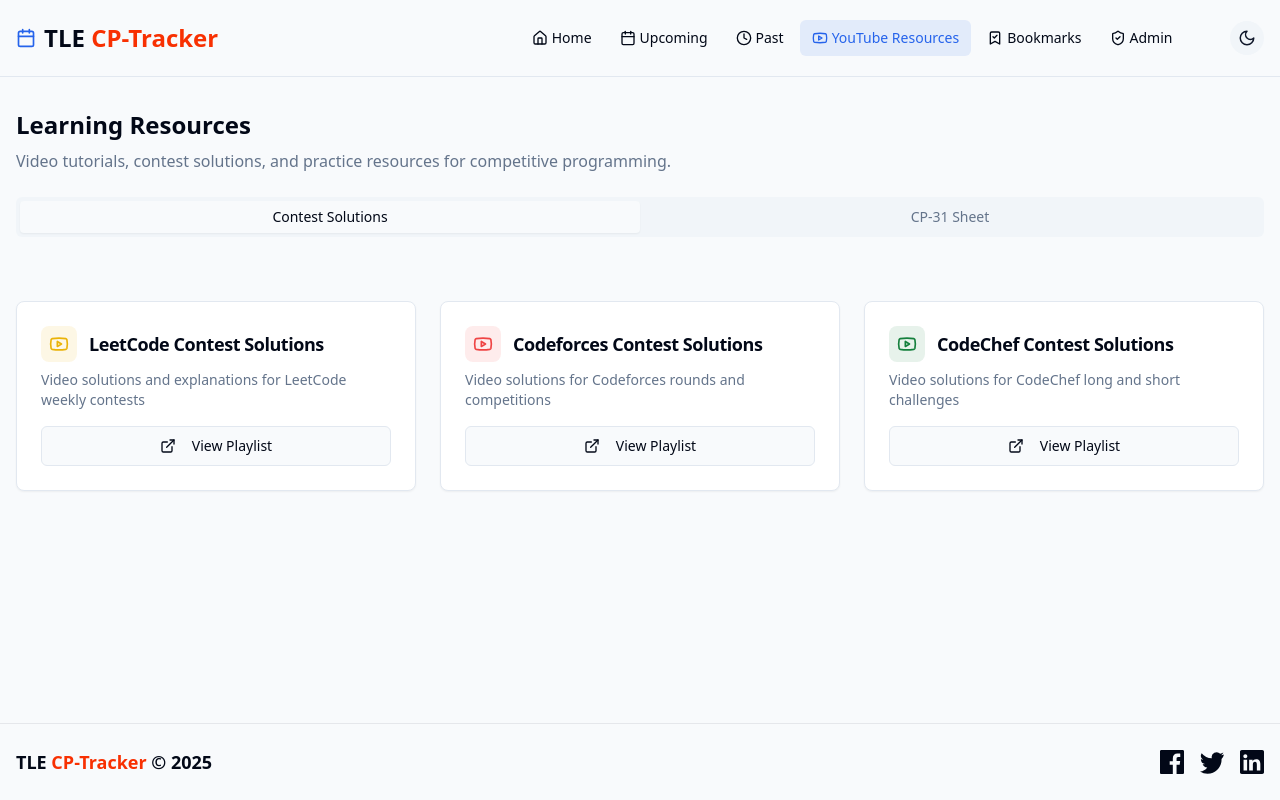
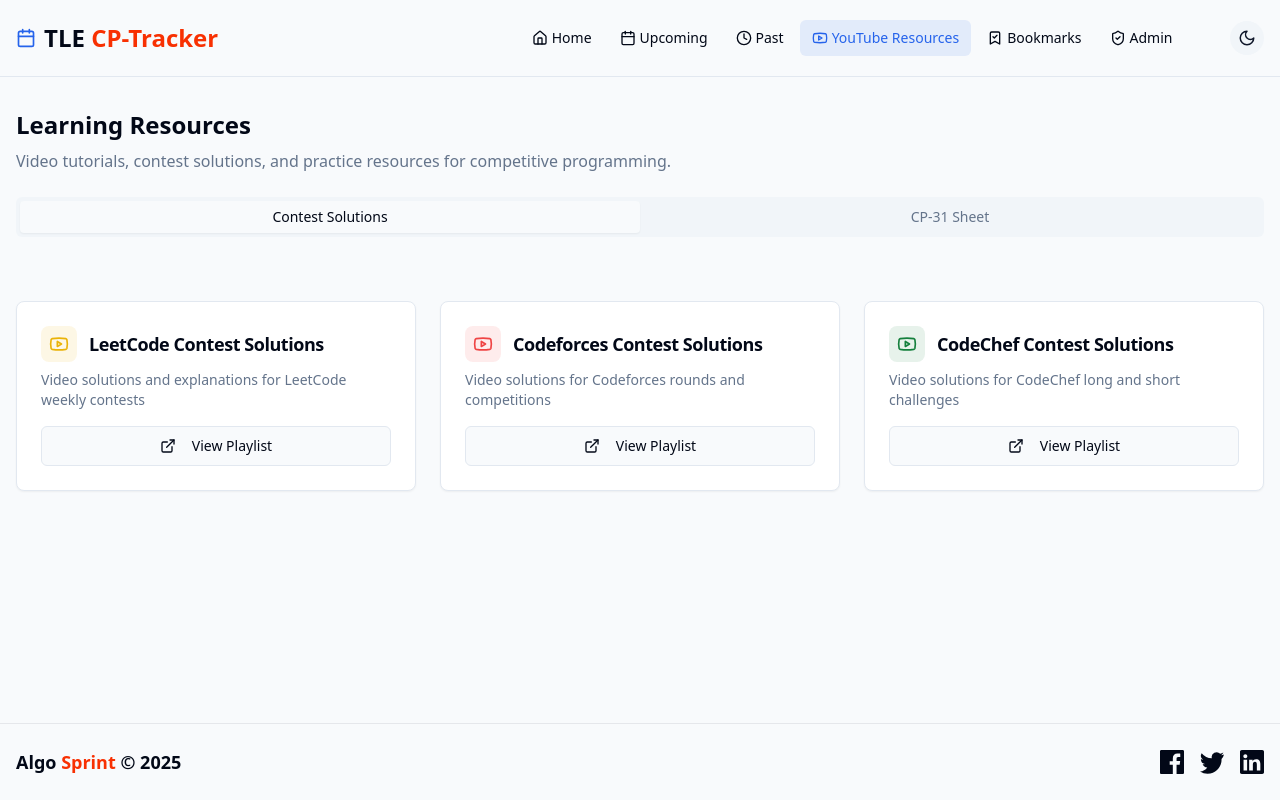
Before and after one commit to adityasharmawork/algosprint, a React (Vite) app in the folder client/: page /youtube in a window 1280 px wide. Built offline with nearby package versions, Linux system fonts and the light colour scheme.

Commit message:
Customized HomePage

```diff
--- a/client/index.html
+++ b/client/index.html
@@ -4,7 +4,7 @@
   <head>
     <meta charset="UTF-8" />
     <meta name="viewport" content="width=device-width, initial-scale=1.0" />
-    <title>Contest Tracker - Programming Competitions</title>
+    <title>AlgoSprint</title>
     <meta name="description" content="Track upcoming and past programming contests from Codeforces, CodeChef, and LeetCode" />
     <meta name="author" content="Contest Tracker" />
     <meta property="og:image" content="/og-image.png" />
--- a/client/src/App.jsx
+++ b/client/src/App.jsx
@@ -37,7 +37,7 @@ const App = () => {
           <div className="mb-4 md:mb-0">
             {/* <h2 className="text-xl font-bold">DevHunt</h2> */}
             <div className="font-thin">
-                    <p className='text-lg font-bold'>TLE <span className='text-[#F83002]'>CP-Tracker</span> &copy; {new Date().getFullYear()}</p>
+                    <p className='text-lg font-bold'>Algo <span className='text-[#F83002]'>Sprint</span> &copy; {new Date().getFullYear()}</p>
             </div>
             <p className="text-sm"></p>
           </div>
@@ -46,10 +46,10 @@ const App = () => {
             <a href="https://facebook.com" className="hover:text-gray-400" aria-label="Facebook" target="_blank">
               <svg className="w-6 h-6" fill="currentColor" viewBox="0 0 24 24"><path d="M22.676 0H1.324C.593 0 0 .592 0 1.324v21.352C0 23.408.593 24 1.324 24H12.82V14.706H9.692v-3.578h3.128V8.408c0-3.1 1.893-4.787 4.657-4.787 1.325 0 2.463.1 2.794.144v3.238l-1.918.001c-1.503 0-1.794.715-1.794 1.762v2.31h3.587l-.468 3.578h-3.119V24h6.116C23.407 24 24 23.408 24 22.676V1.324C24 .592 23.407 0 22.676 0z" /></svg>
             </a>
-            <a href="https://x.com/TLE_Eliminators" className="hover:text-gray-400" aria-label="Twitter" target="_blank">
+            <a href="https://x.com" className="hover:text-gray-400" aria-label="Twitter" target="_blank">
               <svg className="w-6 h-6" fill="currentColor" viewBox="0 0 24 24"><path d="M24 4.557a9.835 9.835 0 01-2.828.775 4.934 4.934 0 002.165-2.724 9.867 9.867 0 01-3.127 1.195 4.924 4.924 0 00-8.38 4.49A13.978 13.978 0 011.67 3.149 4.93 4.93 0 003.16 9.724a4.903 4.903 0 01-2.229-.616v.062a4.93 4.93 0 003.946 4.827 4.902 4.902 0 01-2.224.084 4.93 4.93 0 004.6 3.417A9.869 9.869 0 010 21.543a13.978 13.978 0 007.548 2.212c9.057 0 14.01-7.507 14.01-14.01 0-.213-.004-.425-.015-.636A10.012 10.012 0 0024 4.557z" /></svg>
             </a>
-            <a href="https://www.linkedin.com/company/tle-eliminators/" className="hover:text-gray-400" aria-label="LinkedIn" target="_blank">
+            <a href="https://www.linkedin.com" className="hover:text-gray-400" aria-label="LinkedIn" target="_blank">
               <svg className="w-6 h-6" fill="currentColor" viewBox="0 0 24 24"><path d="M20.447 20.452H16.85v-5.569c0-1.327-.027-3.037-1.852-3.037-1.854 0-2.137 1.446-2.137 2.94v5.666H9.147V9.756h3.448v1.464h.05c.48-.91 1.653-1.871 3.401-1.871 3.634 0 4.307 2.39 4.307 5.498v5.605zM5.337 8.29c-1.105 0-2-.896-2-2 0-1.106.895-2 2-2 1.104 0 2 .895 2 2 0 1.104-.896 2-2 2zM7.119 20.452H3.553V9.756h3.566v10.696zM22.225 0H1.771C.791 0 0 .774 0 1.729v20.542C0 23.226.792 24 1.771 24h20.451c.979 0 1.771-.774 1.771-1.729V1.729C24 .774 23.205 0 22.225 0z" /></svg>
             </a>
           </div>
--- a/client/src/pages/HomePage.jsx
+++ b/client/src/pages/HomePage.jsx
@@ -275,7 +275,7 @@ export default function HomePage() {
                 TLE CP-Tracker
               </h1> */}
               <div>
-                    <h1 className='text-3xl font-bold tracking-tighter sm:text-5xl md:text-6xl'>TLE <span className='text-[#F83002]'>CP-Tracker</span></h1>
+                    <h1 className='text-3xl font-bold tracking-tighter sm:text-5xl md:text-6xl'>Algo <span className='text-[#F83002]'>Sprint</span></h1>
               </div>
               <p className="max-w-[600px] text-muted-foreground md:text-xl/relaxed lg:text-base/relaxed xl:text-xl/relaxed">
                 Track upcoming and past coding contests from Codeforces, CodeChef, and LeetCode. Never miss a contest again!
@@ -396,7 +396,7 @@ export default function HomePage() {
               Browse Contests
             </Link>
             <a
-              href="https://github.com/adityasharmawork/tle-new"
+              href="https://github.com/adityasharmawork/algosprint"
               target="_blank"
               rel="noopener noreferrer"
               className="inline-flex h-10 items-center justify-center rounded-md border border-input bg-background px-8 text-sm font-medium shadow-sm transition-colors hover:bg-accent hover:text-accent-foreground focus-visible:outline-none focus-visible:ring-1 focus-visible:ring-ring disabled:pointer-events-none disabled:opacity-50"
```
